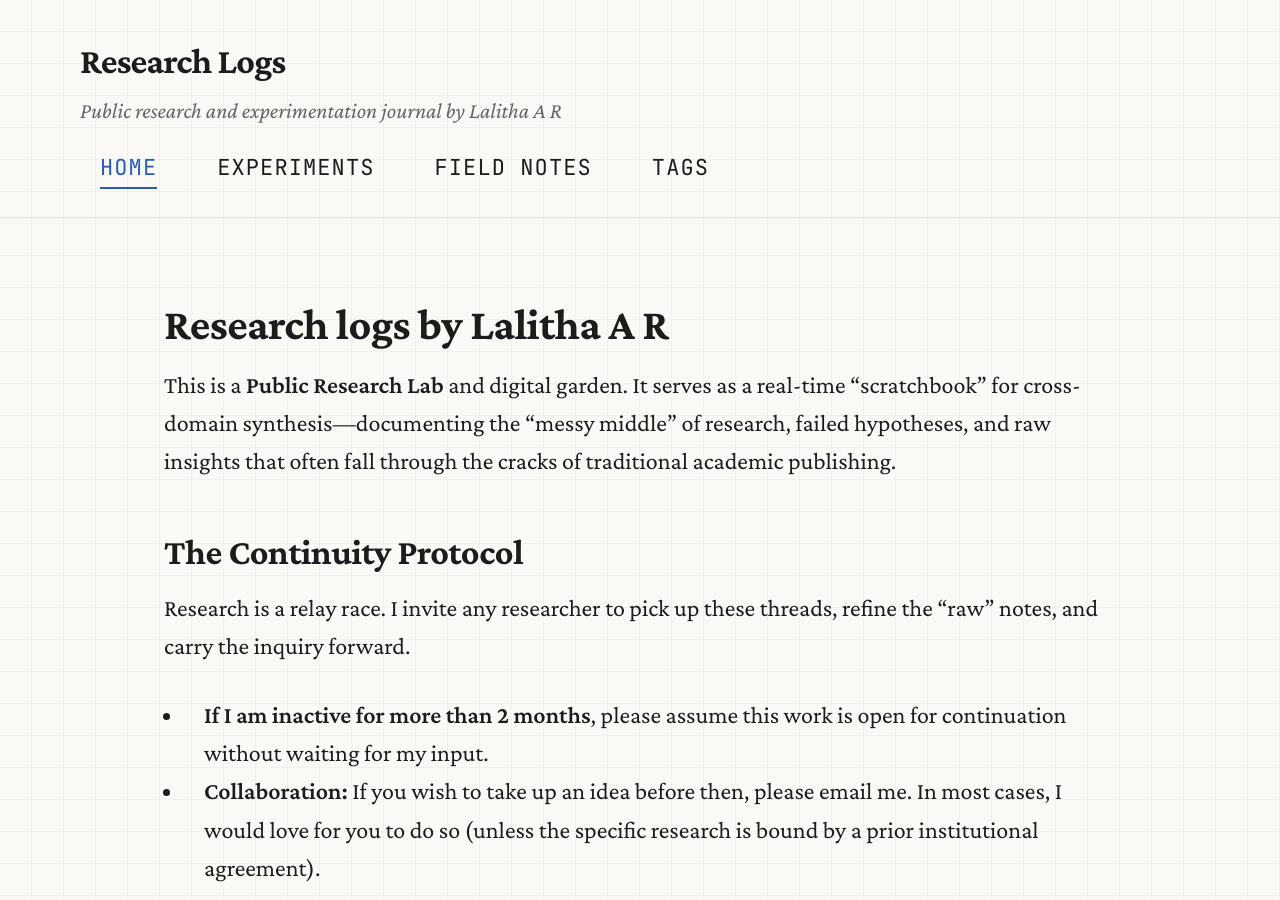
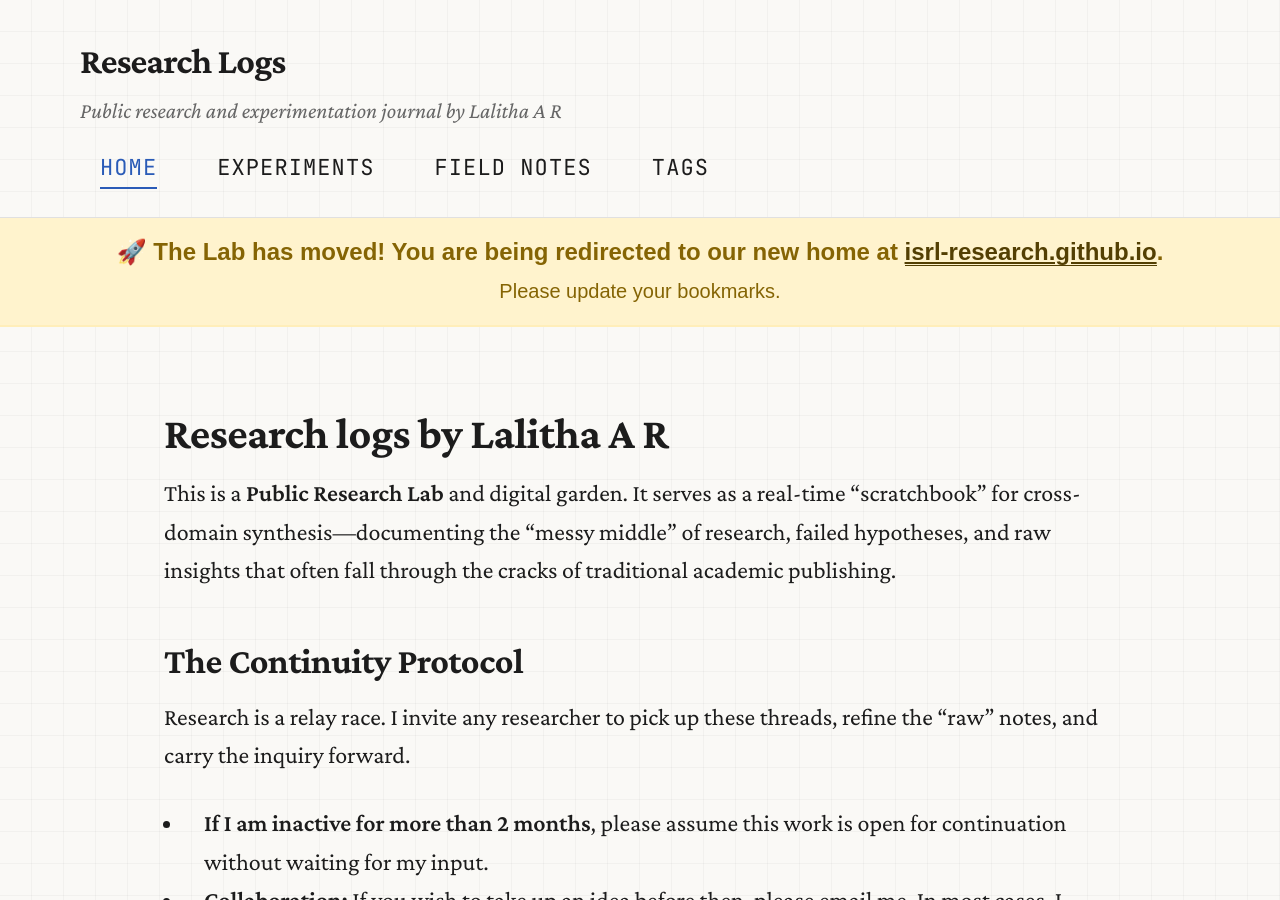
Before and after one commit to lalithaar/Interdisciplinary-Systems-Research-Lab, a Jekyll site: the page built from index.md, in a window 1280 px wide and 900 px high. Built offline with Jekyll 4.4.1, drawn with Linux system fonts in a browser that asks for light colours.

Commit message:
Add notification for site relocation

```diff
--- a/_layouts/default.html
+++ b/_layouts/default.html
@@ -11,6 +11,13 @@
     {% endif %}
 
     {% include header.html %}
+
+    <div style="background: #fff3cd; color: #856404; padding: 15px; text-align: center; border-bottom: 2px solid #ffeeba; font-family: sans-serif; font-weight: bold;">
+        🚀 The Lab has moved! You are being redirected to our new home at
+        <a href="https://isrl-research.github.io/" style="color: #533f03; text-decoration: underline;">isrl-research.github.io</a>.
+        <br>
+        <small style="font-weight: normal;">Please update your bookmarks.</small>
+    </div>
 
     <main id="main-content" class="main-content" role="main">
         <div class="container">
```
